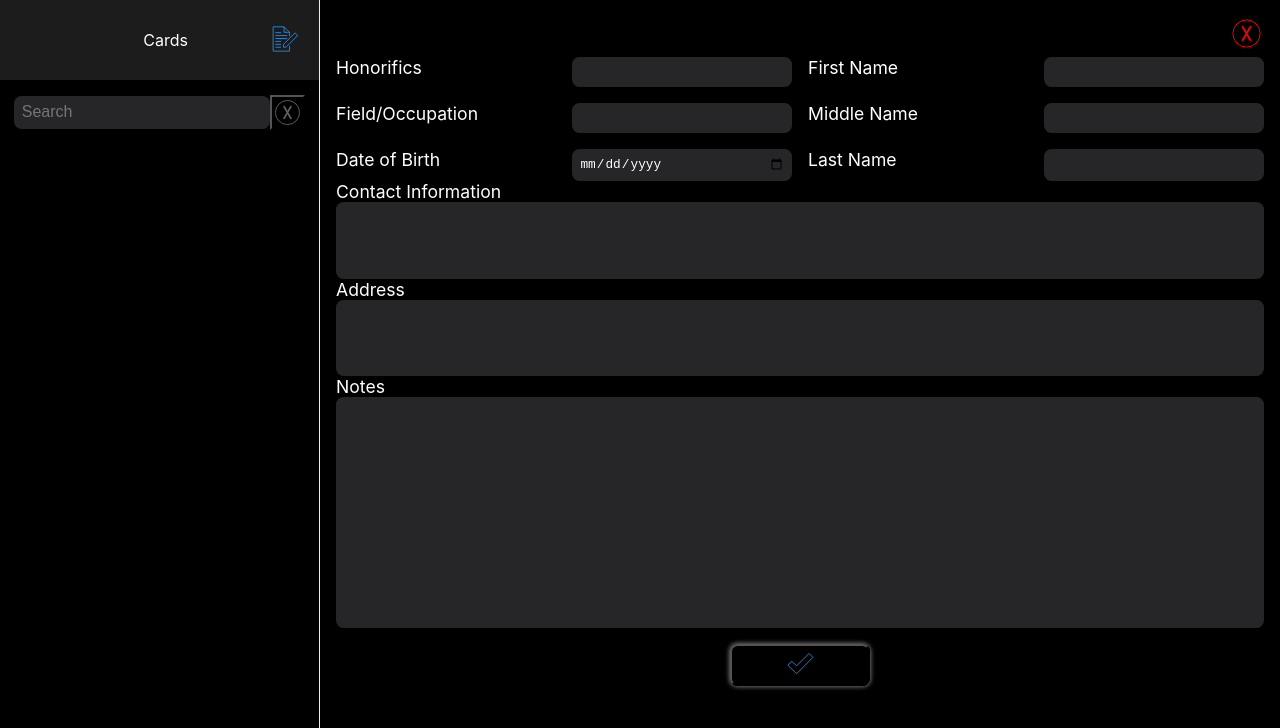
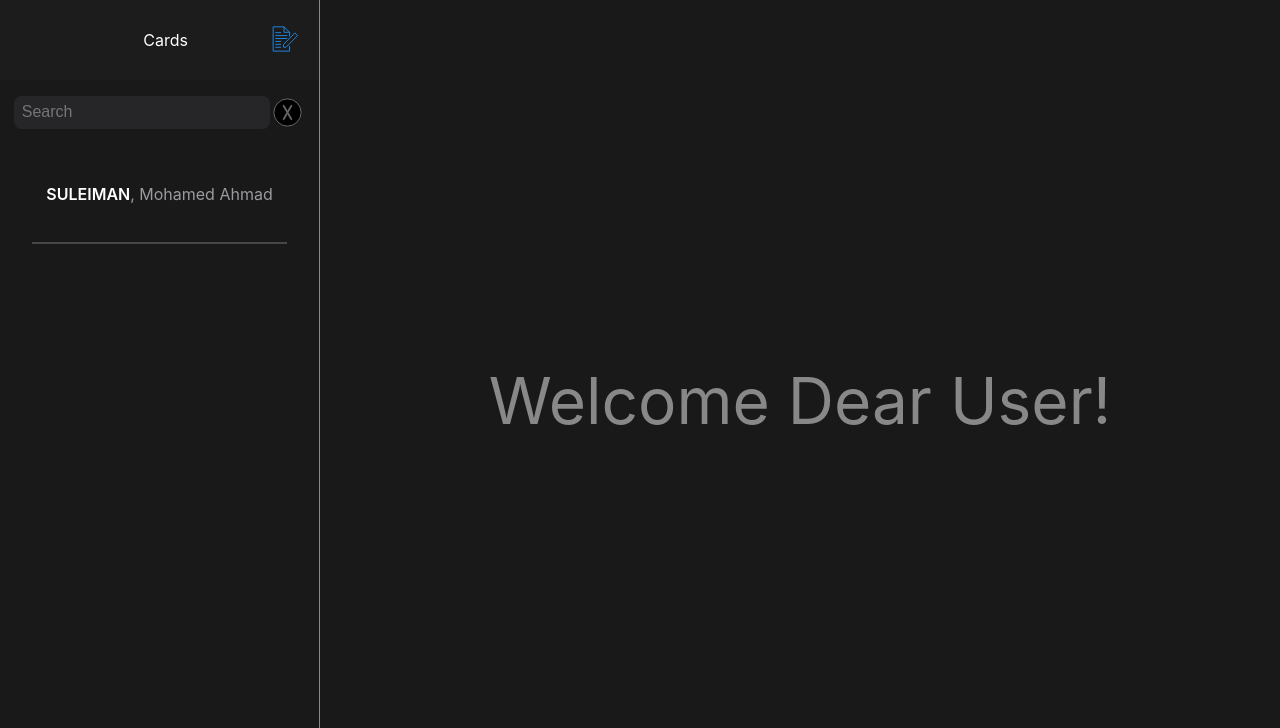
Before and after one commit to Mhmd-S/Rolodex, a React (Create React App) app: page / in a window 1280 px wide. Shown: the top 728 px of the page. Built offline with nearby package versions, Linux system fonts and the light colour scheme; the HTML template or start-up script is replaced by a standard one.

Commit message:
Finished the Card Component

```diff
--- a/src/App.css
+++ b/src/App.css
@@ -10,10 +10,18 @@
   display: flex;
   justify-content: center;
   align-items: center;
-  background-color: black;
+  background-color: rgb(25, 25, 25);
   color: white;
 }
 
 .App-FormCard-Container {
   width: 75%;
 }
+
+.App-Welcome-Container {
+  color: #888;
+  width: 100%;
+  height: 100%;
+  text-align: center;
+  font-size: 4rem;
+}
--- a/src/App.js
+++ b/src/App.js
@@ -3,21 +3,34 @@ import './App.css';
 import './Styles/From.css'
 import './Styles/RolodexItem.css'
 import './Styles/Rolodex.css'
+import './Styles/Card.css'
 import Form from './Components/Form';
 import Rolodex from './Components/Rolodex';
 import Card from './Components/Card';
 
 function App() {
-  const [rolodex, setRolodex] = useState([]);
+  const [rolodex, setRolodex] = useState([{
+      "honorifics": "Mr",
+      "firstName": "Mohamed",
+      "occupation": "Teacher",
+      "middleName": "Ahmad",
+      "dob": "2001-12-31",
+      "lastName": "Suleiman",
+      "contactInfo": "0182975619",
+      "address": "The Square @ One City, Jalan Harmoni Street, \nOne City, Subang Jaya, Selangor,\nMalaysia",
+      "notes": "Works for the CIA Malaysian desk.\nGraduated with honors from APU.\nBsc in Computer Science.\nHad dinner with MS at the Annual Conference of The Great.\nInvited MS to have drinks at the Royal Gentlemen Club.\nMarried to July Augustine on 03/09/1999.\n\n",
+      "cardID": "Suleiman2001-12-31"
+  }]);
   const [displayRolodex, setDisplayRolodex] = useState([]);
   const [selectedCard, setSelectedCard] = useState('');
-  const [formShow, setFormShow] = useState(true)
+  const [formShow, setFormShow] = useState(false)
 
   const hoistDataForm = (data) => {
     data.cardID = data.lastName + data.dob;
     if (rolodex.some(card => card.cardID == data.cardID)) {
       return;
     }
+    setFormShow(false);
     setRolodex([...rolodex, data])
   }
 
@@ -37,7 +50,7 @@ function App() {
     <div className="App-Container">
         <Rolodex selectCard={selectCard} rolodexData={displayRolodex[0] ? displayRolodex : rolodex} showForm={setFormShow} handleSearch={handleSearch}  selectedCard={selectedCard} />
       <div className="App-FormCard-Container">
-        {formShow ? <Form  hoistDataForm={hoistDataForm} closeForm={()=>{setFormShow(false)}}/> : (selectedCard != null ? <Card cardInfo={selectedCard} /> : "Welcome Suleiman!")}
+        {formShow ? <Form  hoistDataForm={hoistDataForm} closeForm={()=>{setFormShow(false)}}/> : (selectedCard != '' ? <Card cardInfo={selectedCard} /> : <div className="App-Welcome-Container">Welcome Dear User!</div>)}
         </div>
     </div>
   );
--- a/src/Components/Card.jsx
+++ b/src/Components/Card.jsx
@@ -2,10 +2,21 @@ import React from 'react';
 
 const Card = ({cardInfo}) => {
     return(
-        <div >
-            {cardInfo.firstName}
-            {cardInfo.middleName}
-            {cardInfo.lastName}
+        <div className='Card-Container'>
+            <div className='Card-Edit-Button-Container'>
+                <img src="E25D.svg" alt="edit"/>
+            </div>
+            <div className='Card-Details-Short-Container'>
+                <div className="Card-Short-Details-Labels" >Honorifics</div><div className="Card-Short-Details-Info" >{cardInfo.honorifics}</div>
+                <div className="Card-Short-Details-Labels" >First Name</div><div className="Card-Short-Details-Info" >{cardInfo.firstName}</div>
+                <div className="Card-Short-Details-Labels" >Field/Occupation</div><div className="Card-Short-Details-Info" >{cardInfo.occupation}</div>
+                <div className="Card-Short-Details-Labels" >Middle Name</div><div className="Card-Short-Details-Info" >{cardInfo.middleName}</div>
+                <div className="Card-Short-Details-Labels" >Date of Birth</div><div className="Card-Short-Details-Info" >{cardInfo.dob}</div>
+                <div className="Card-Short-Details-Labels" >Last Name</div><div className="Card-Short-Details-Info" >{cardInfo.lastName}</div>
+            </div>
+            <div className="Card-Long-Details-Labels" >Contact Information</div><div className="Card-Long-Details-Info">{cardInfo.contactInfo}</div>
+            <div className="Card-Long-Details-Labels" >Address</div><div className="Card-Long-Details-Info">{cardInfo.address}</div>
+            <div className="Card-Long-Details-Labels" >Notes</div><div className="Card-Long-Details-Info Notes">{cardInfo.notes}</div>
         </div>
     )
 }
--- /dev/null
+++ b/src/Styles/Card.css
@@ -0,0 +1,85 @@
+.Card-Container {
+    width: 100%;
+    height: 100vh;
+    display: flex;
+    flex-direction: column;
+    padding: 1rem;
+}
+
+.Card-Edit-Button-Container {
+    width: 100%;
+    display: flex;
+    flex-direction: column;
+    align-items: flex-end;
+    justify-content: center;
+    padding-bottom: 0.4rem;
+}
+
+.Card-Edit-Button-Container img {
+    width: 35px;
+    height: 35px;
+    cursor: pointer;
+}
+
+.Card-Details-Short-Container {
+    display: grid;
+    width: 100%;
+    grid-template-columns: 15% 35% 15% 35%;
+    gap: 1rem;
+    border-bottom: 1px solid #888;
+    padding-bottom: 0.4rem;
+    margin-bottom: 0.4rem;
+    align-items: center;
+}
+
+.Card-Short-Details-Labels, .Card-Long-Details-Labels {
+    padding-right: 0.4rem;
+    padding-bottom: 0.4rem;
+    font-size: 1.1rem;
+}
+
+.Card-Short-Details-Info {
+    width: 70%;
+    font-size: 0.7rem;
+    padding: 0.4rem;
+    border-radius: 7.5px;
+    border: 1px solid transparent;
+    background-color: #262628;
+    color: white;
+}
+
+.Card-Long-Details-Info {
+    width: 100%;
+    min-height: 10%;
+    max-height: 10%;
+    padding: 0.4rem;
+    margin-bottom: 0.45rem;
+    border-radius: 7.5px;
+    border: 1px solid transparent;
+    background-color: #262628;
+    color: white;
+    resize: none;
+    white-space:pre-wrap;
+    overflow-y: scroll;
+}
+
+.Card-Long-Details-Info::-webkit-scrollbar {
+    width: 5px;
+    background-color: transparent;
+  }
+
+  /* Handle */
+.Card-Long-Details-Info::-webkit-scrollbar-thumb {
+    background: #888;
+    border-radius: 5px;
+  }
+
+  /* Handle on hover */
+.Card-Long-Details-Info::-webkit-scrollbar-thumb:hover {
+    width: 10px;
+  }
+
+.Notes {
+    min-height: 25% !important;
+    max-height: 25% !important;
+}
--- a/src/Styles/From.css
+++ b/src/Styles/From.css
@@ -22,29 +22,34 @@
 }
 
 .Form-Container input {
-    font-size: 0.8rem;
+    font-size: 0.7rem;
     padding: 0.4rem;
     border-radius: 7.5px;
     border: 1px solid transparent;
     background-color: #262628;
     color: white;
+    display: block;
 }
 
 .Form-Container label {
+    display: block;
     padding-right: 0.4rem;
+    padding-bottom: 0.4rem;
     font-size: 1.1rem;
 }
 
 .Form-Notes-Input {
-    min-height: 30% !important;
-    max-height: 30% !important;
+    min-height: 25% !important;
+    max-height: 25% !important;
 }
 
 .Form-Container textarea  {
+    display: block;
     width: 100%;
     min-height: 10%;
     max-height: 10%;
     padding: 0.4rem;
+    margin-bottom: 0.45rem;
     border-radius: 7.5px;
     border: 1px solid transparent;
     background-color: #262628;
@@ -70,8 +75,17 @@
 
 .Form-Name-Inputs-Container {
     display: grid;
-    grid-template-columns: repeat(4, 1fr);
-    gap: 1rem
+    width: 100%;
+    grid-template-columns: 15% 35% 15% 35%;
+    gap: 1rem;
+    border-bottom: 1px solid #888;
+    padding-bottom: 0.4rem;
+    margin-bottom: 0.4rem;
+    align-items: center;
+}
+
+.Form-Name-Inputs-Container input{
+    width: 70%;
 }
 
 .Form-Container button {
@@ -79,10 +93,10 @@
     width: 15%;
     background-color: transparent;
     cursor: pointer;
+    border: 1px solid transparent;
     border-radius: 7.5px;
     box-shadow: 0px 0px 4px 1px rgba(255, 255, 255, 0.445);
     transition: box-shadow 0.5s;
-    margin-top: 1rem;
 }
 
 .Form-Container button:hover {
--- a/src/Styles/Rolodex.css
+++ b/src/Styles/Rolodex.css
@@ -1,7 +1,7 @@
 .Rolodex-List-Container {
     width: 25%;
     height: 100%;
-    border-right: 1px solid #eee;
+    border-right: 1px solid #888;
 }
 
 .Rolodex-List-Header {
@@ -61,7 +61,8 @@
 .Search-Cancel {
     width: 35px;
     height: 35px;
-    background-color: black;
+    background-color: rgb(25, 25, 25);
+    border: none;
     cursor: pointer;
 }
 
```
Also changed, not shown: src/Components/Form.jsx (+6 -6 lines), public/E25D.svg (added).
